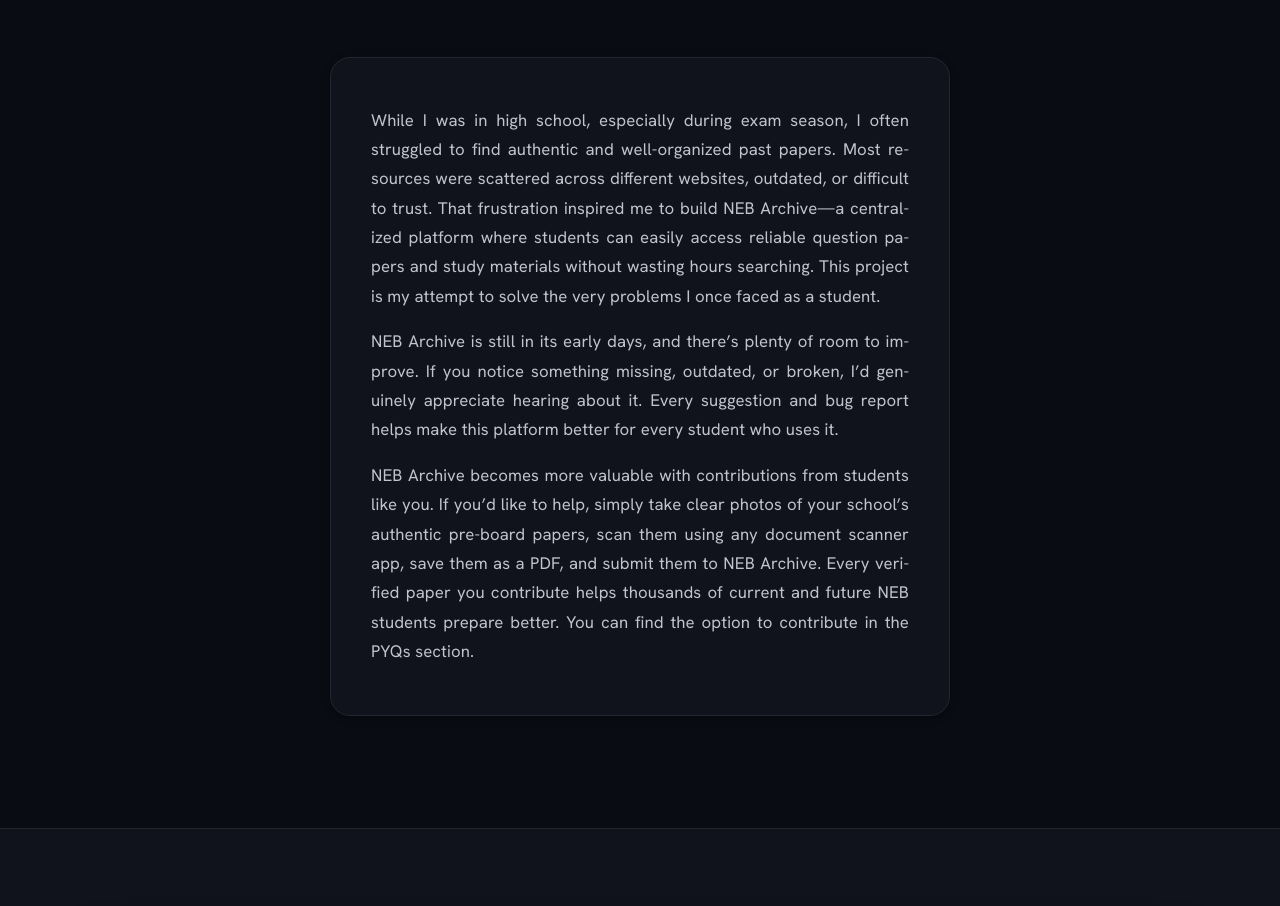
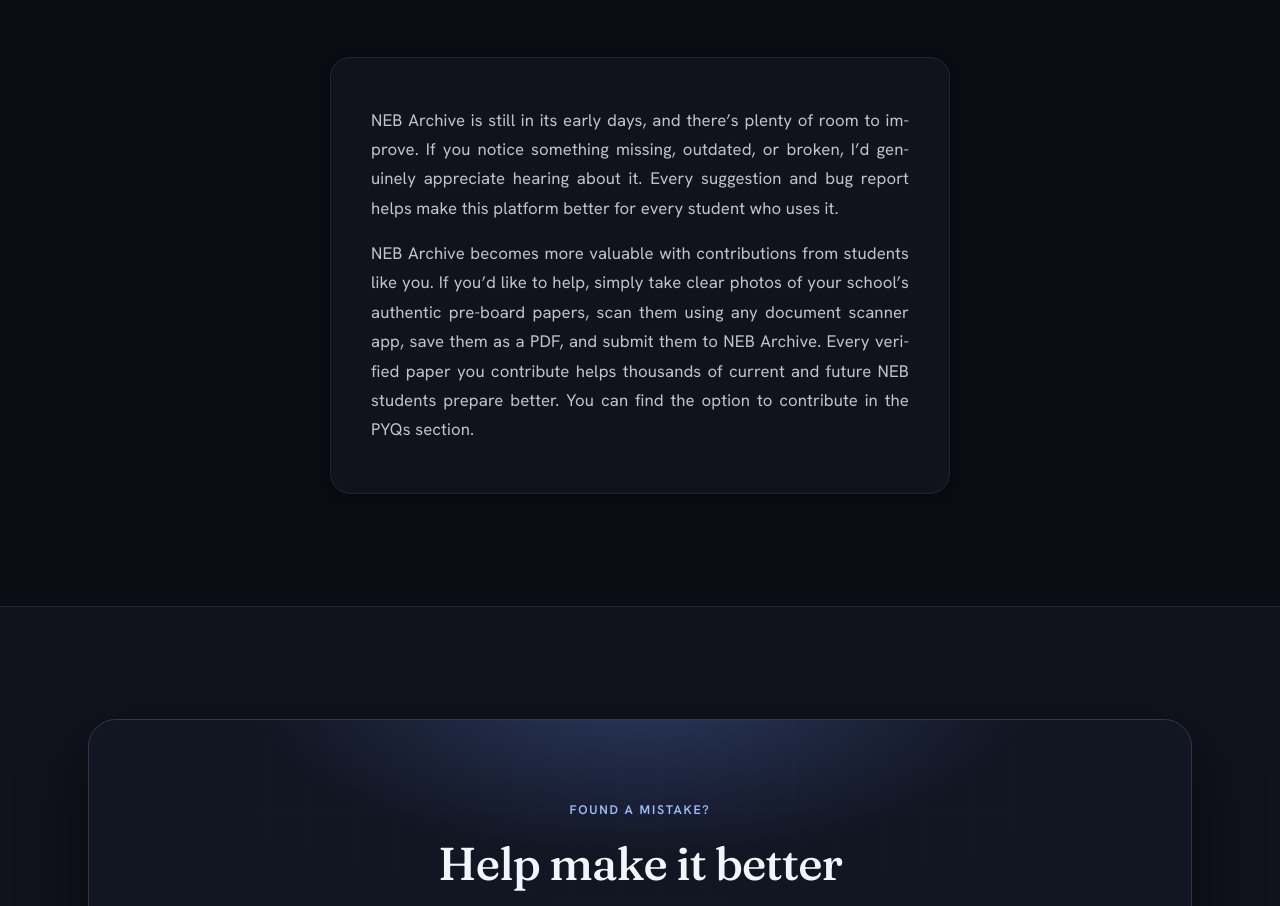
Before and after one commit to shreyashkar-shah/neb-archive, a website: page about.html in a window 1280 px wide. Shown: the part 1040-1946 px from the top of the page. Drawn offline with nearby package versions, Linux system fonts and the light colour scheme.

Commit message:
Optimization

```diff
--- a/about.html
+++ b/about.html
@@ -108,7 +108,6 @@
                          why you're doing this, what you want them to take from it,
                          anything you'd want a stranger reading this to actually hear from you.
                          2–4 short paragraphs read best; write it like you're talking to one person. -->
-                    <p>While I was in high school, especially during exam season, I often struggled to find authentic and well-organized past papers. Most resources were scattered across different websites, outdated, or difficult to trust. That frustration inspired me to build NEB Archive—a centralized platform where students can easily access reliable question papers and study materials without wasting hours searching. This project is my attempt to solve the very problems I once faced as a student.</p>
                     <p>NEB Archive is still in its early days, and there’s plenty of room to improve. If you notice something missing, outdated, or broken, I’d genuinely appreciate hearing about it. Every suggestion and bug report helps make this platform better for every student who uses it.</p>
                     <p>NEB Archive becomes more valuable with contributions from students like you. If you’d like to help, simply take clear photos of your school’s authentic pre-board papers, scan them using any document scanner app, save them as a PDF, and submit them to NEB Archive. Every verified paper you contribute helps thousands of current and future NEB students prepare better. You can find the option to contribute in the PYQs section.</p>
                 </div>
```
